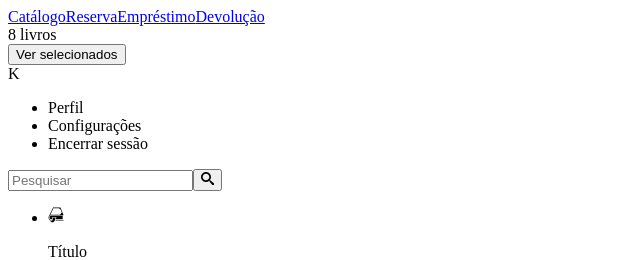
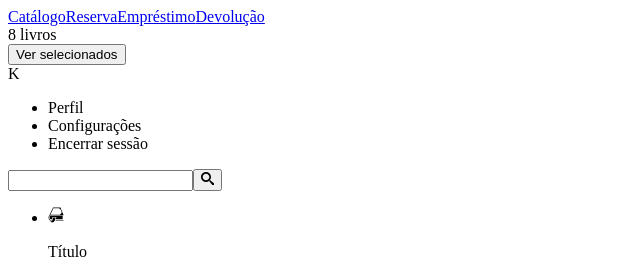
Before and after one commit to KarlaViscondi/Gerenciamento-de-Biblioteca, a Next.js app in the folder gerenciamento-biblioteca/: page / in a window 1280 px wide. Shown: the top 260 px of the page, without its empty margins (0-640 px from the left). Built offline with nearby package versions, Linux system fonts and the light colour scheme.

Commit message:
Feat: Change Searchbox component

```diff
--- a/gerenciamento-biblioteca/src/components/common/Searchbox.tsx
+++ b/gerenciamento-biblioteca/src/components/common/Searchbox.tsx
@@ -2,12 +2,16 @@ import React from 'react';
 import Button from './Button';
 import { ImSearch } from 'react-icons/im';
 
-const SearchBox = () => {
+interface ISearchBoxProps{
+    placeholder: string
+}
+
+const SearchBox = ({placeholder}:ISearchBoxProps) => {
     return (
         <div className="flex items-center">
             <input
                 type="text"
-                placeholder="Pesquisar"
+                placeholder={placeholder}
                 className="px-4 py-2 flex-grow rounded-md border border-gray-300 focus:outline-none focus:ring-2 focus:ring-green-500 mt-3 w-4/5 justify-center"
             />
             <Button className="px-3.5 py-1.5 bg-[#00ff88] rounded-md text-center uppercase tracking-wider font-extrabold mt-3 ml-3 ">
```
